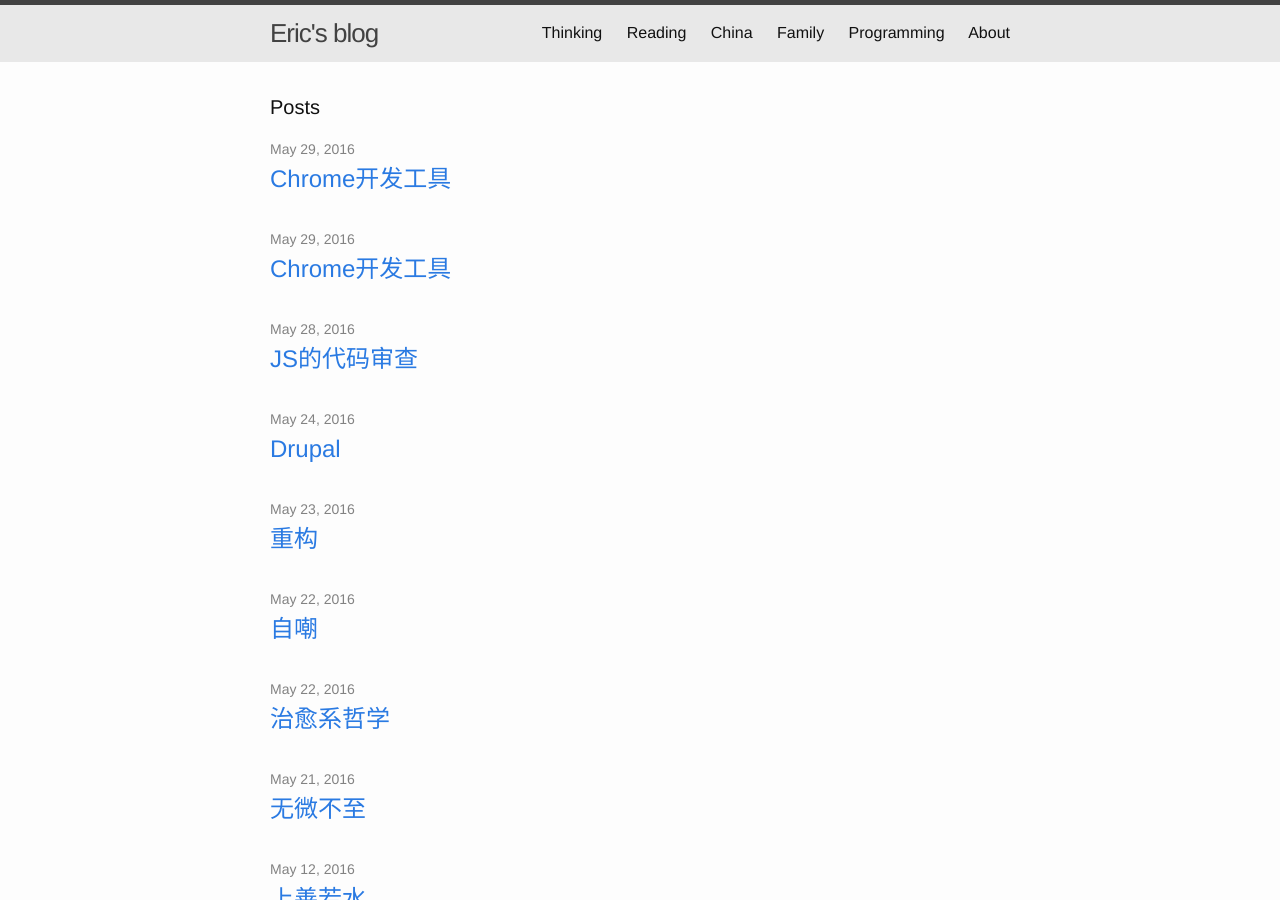
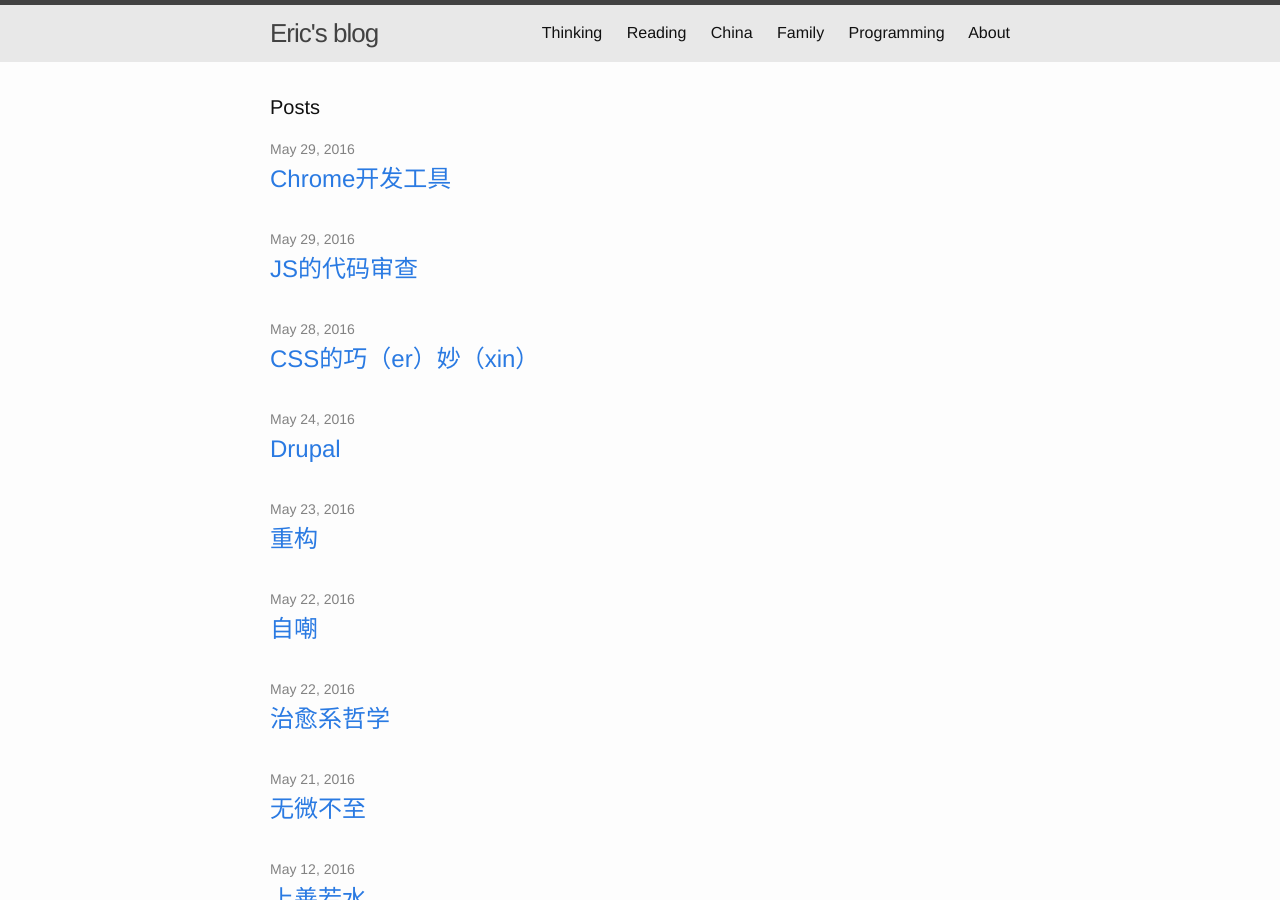
Before and after one commit to ericatsydney/ericatsydney.github.io, a Jekyll site: the page built from index.html, in a window 1280 px wide and 900 px high. Built offline with Jekyll 4.4.1, drawn with Linux system fonts in a browser that asks for light colours.

Commit message:
Update post.

```diff
--- a/_posts/2016-05-29-JS-code-standard.markdown
+++ b/_posts/2016-05-29-JS-code-standard.markdown
@@ -1,6 +1,6 @@
 ---
 layout: post
-title:  "Chrome开发工具"
+title:  "JS的代码审查"
 date:   2016-05-30 6:05:52 +1000
 categories: Thinking
 ---
--- a/_posts/2016-05-31-understanding-css.markdown
+++ b/_posts/2016-05-31-understanding-css.markdown
@@ -1,6 +1,6 @@
 ---
 layout: post
-title:  "JS的代码审查"
+title:  "CSS的巧（er）妙（xin）"
 date:   2016-05-29 6:05:52 +1000
 categories: Programming
 ---
```
